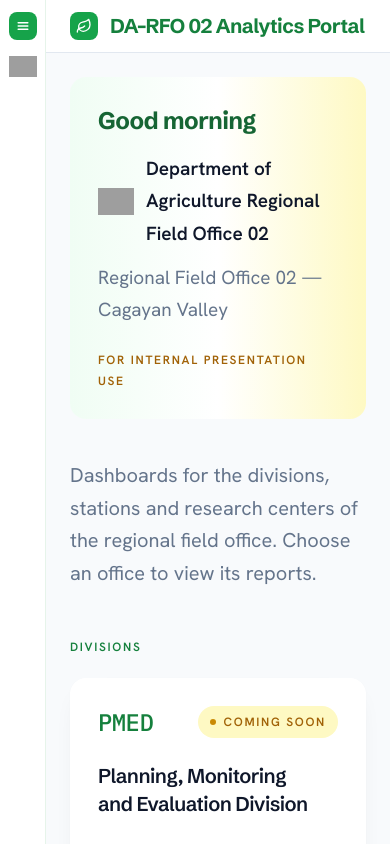
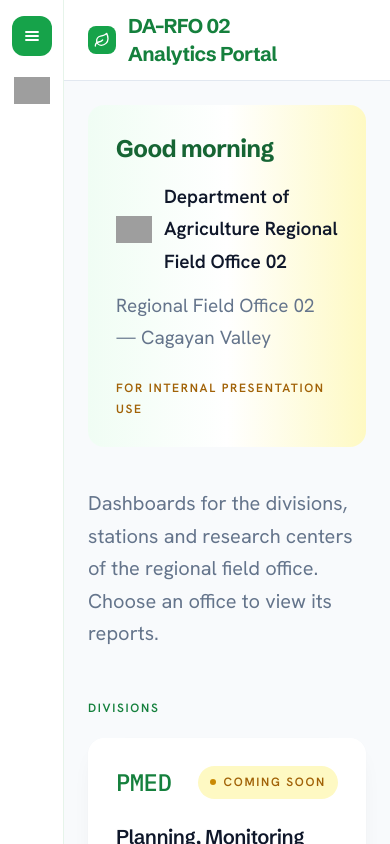
Before and after one commit to DeveloperJP115/darfo2-wms-powerbi-portal, a React (Vite) app: page / in a window 390 px wide. Shown: the top 844 px of the page. Built offline with nearby package versions, Linux system fonts and the light colour scheme; grey boxes are pictures that could not be loaded.

Commit message:
style(nav): enlarge the rail strip and its hamburger
The 46px strip and 28px button were sized for a desktop; the portal is presented on a projector.

```diff
--- a/src/components/OfficeRail.jsx
+++ b/src/components/OfficeRail.jsx
@@ -70,18 +70,18 @@
       className="office-rail border-rail-edge relative z-20 border-r bg-white"
       data-expanded={expanded || undefined}
     >
-      <div className="office-rail-strip flex flex-col items-center gap-3 bg-white py-3">
+      <div className="office-rail-strip flex flex-col items-center gap-4 bg-white py-4">
         <button
           type="button"
           onClick={() => setExpanded((open) => !open)}
           aria-expanded={expanded}
           aria-label={expanded ? "Close office list" : "Open office list"}
-          className="bg-green-600 hover:bg-green-700 inline-flex size-7 shrink-0 items-center justify-center rounded-lg text-white transition active:scale-90 active:duration-75"
+          className="bg-green-600 hover:bg-green-700 inline-flex size-10 shrink-0 items-center justify-center rounded-xl text-white transition active:scale-90 active:duration-75"
         >
           <svg
             aria-hidden="true"
             viewBox="0 0 20 20"
-            className="size-4"
+            className="size-5"
             fill="none"
             stroke="currentColor"
             strokeWidth="1.9"
@@ -96,7 +96,7 @@
             src={SITE.logos.da}
             alt="Department of Agriculture"
             monogram="DA"
-            className="size-7"
+            className="size-9"
           />
         </Link>
       </div>
--- a/src/index.css
+++ b/src/index.css
@@ -64,7 +64,7 @@
    * not emitted makes the rail 0px wide, which looks exactly like a broken
    * layout and says nothing about the cause.
    */
-  --rail-width-collapsed: 46px;
+  --rail-width-collapsed: 64px;
   --rail-width-expanded: clamp(220px, 20vw, 380px);
 
   --font-display: "Schibsted Grotesk", "Segoe UI", system-ui, sans-serif;
```
